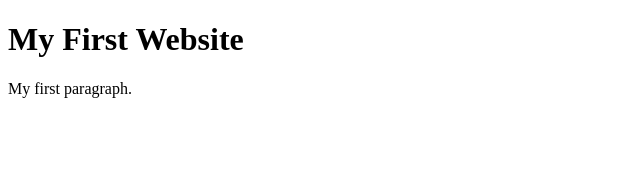
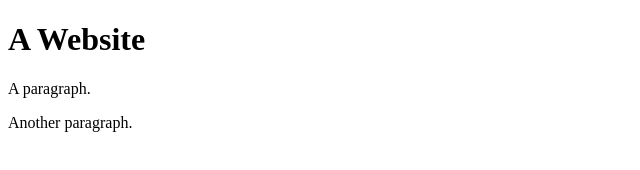
Before and after one commit to martjanz/codersrank-template, a website: page index.html in a window 1280 px wide. Shown: the whole page, without its empty margins (0-640 px from the left). Drawn offline with Linux system fonts and the light colour scheme.

Commit message:
Add text

```diff
--- a/index.html
+++ b/index.html
@@ -5,8 +5,8 @@
   </head>
   <body>
 
-    <h1>My First Website</h1>
-    <p>My first paragraph.</p>
-
+    <h1>A Website</h1>
+    <p>A paragraph.</p>
+    <p>Another paragraph.</p>
   </body>
 </html>
```
